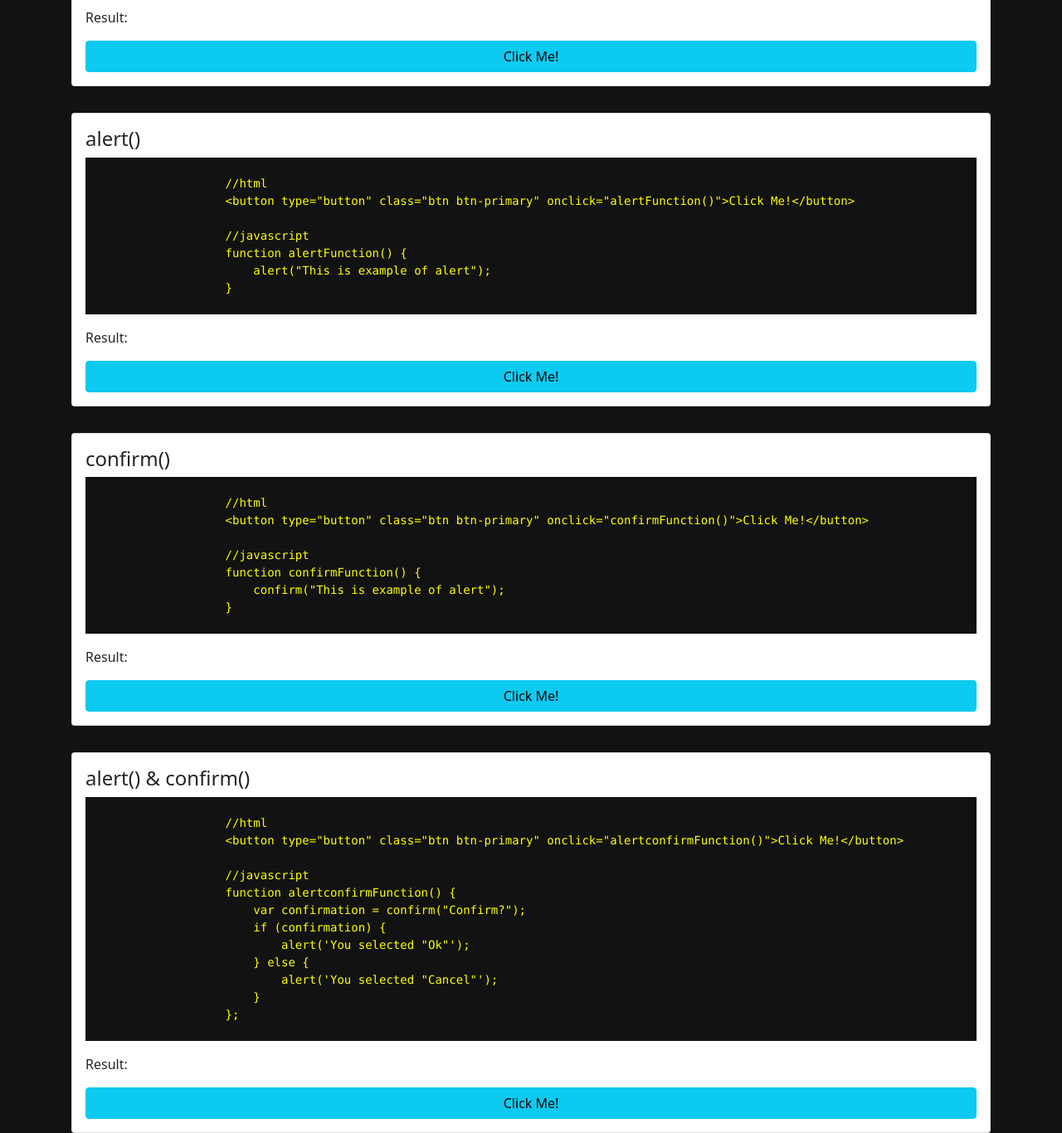
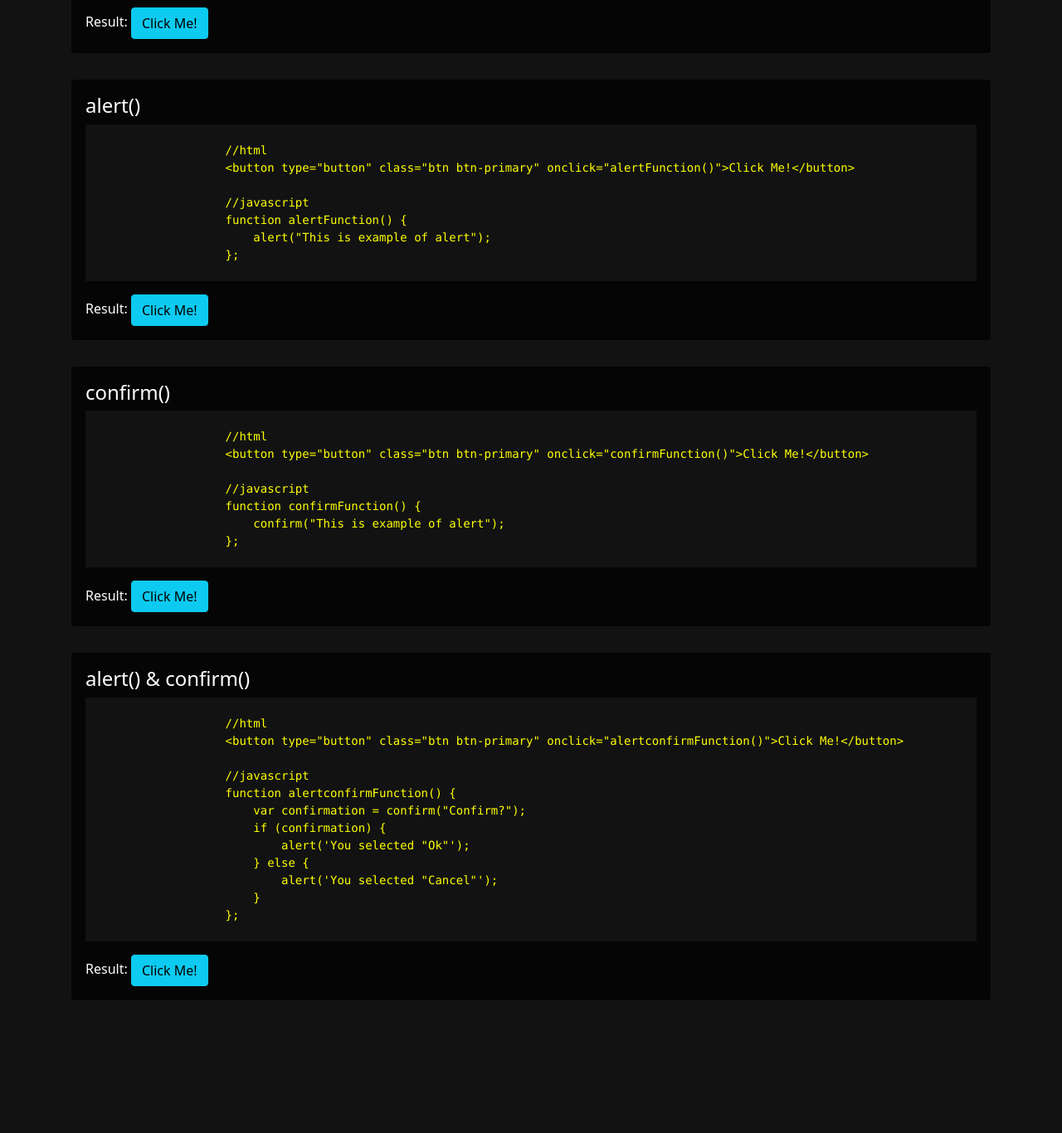
Before and after one commit to zunnurs01/javascript_project, a plain HTML site: page index.html in a window 1280 px wide. Shown: the part 380-1746 px from the top of the page at 83% size. After the commit the page ends 1602 px from the top, so only its background shows below. Drawn offline with Linux system fonts and the light colour scheme.

Commit message:
adjust UI

```diff
--- a/css/style.css
+++ b/css/style.css
@@ -6,3 +6,12 @@ body{
     background-color: #121212;
     color: yellow;
 }
+
+.card {
+    background: rgba(0, 0, 0, 0.7)
+}
+
+.card.p-3 h4,
+.card.p-3 label {
+    color: white;
+}
--- a/index.html
+++ b/index.html
@@ -29,8 +29,10 @@
                         varWindow.document.close();
                     }; </code>
                 </pre>
-            <p>Result:</p>
-            <button type="button" class="btn btn-info" onclick="docwritexmp()">Click Me!</button>
+            <div class="col">
+                <label>Result:</label>
+                <button type="button" class="btn btn-info" onclick="docwritexmp()">Click Me!</button>
+            </div>
         </div>
     </div>
 
@@ -44,10 +46,12 @@
                     //javascript
                     function alertFunction() {
                         alert("This is example of alert");
-                    } </code>
+                    }; </code>
                 </pre>
-            <p>Result:</p>
-            <button type="button" class="btn btn-info" onclick="alertFunction()">Click Me!</button>
+            <div class="col">
+                <label>Result:</label>
+                <button type="button" class="btn btn-info" onclick="alertFunction()">Click Me!</button>
+            </div>
         </div>
     </div>
 
@@ -61,10 +65,13 @@
                     //javascript
                     function confirmFunction() {
                         confirm("This is example of alert");
-                    } </code>
+                    }; </code>
                 </pre>
-            <p>Result:</p>
-            <button type="button" class="btn btn-info" onclick="confirmFunction()">Click Me!</button>
+            <div class="col">
+                <label>Result:</label>
+                <button type="button" class="btn btn-info" onclick="confirmFunction()">Click Me!</button>
+            </div>
+
         </div>
     </div>
 
@@ -85,8 +92,10 @@
                         }
                     }; </code>
                 </pre>
-            <p>Result:</p>
-            <button type="button" class="btn btn-info" onclick="alertconfirm()">Click Me!</button>
+            <div class="col">
+                <label>Result:</label>
+                <button type="button" class="btn btn-info" onclick="alertconfirm()">Click Me!</button>
+            </div>
         </div>
     </div>
     <script src="./js/learning.js"></script>
```
Also changed, not shown: 1 other file.
